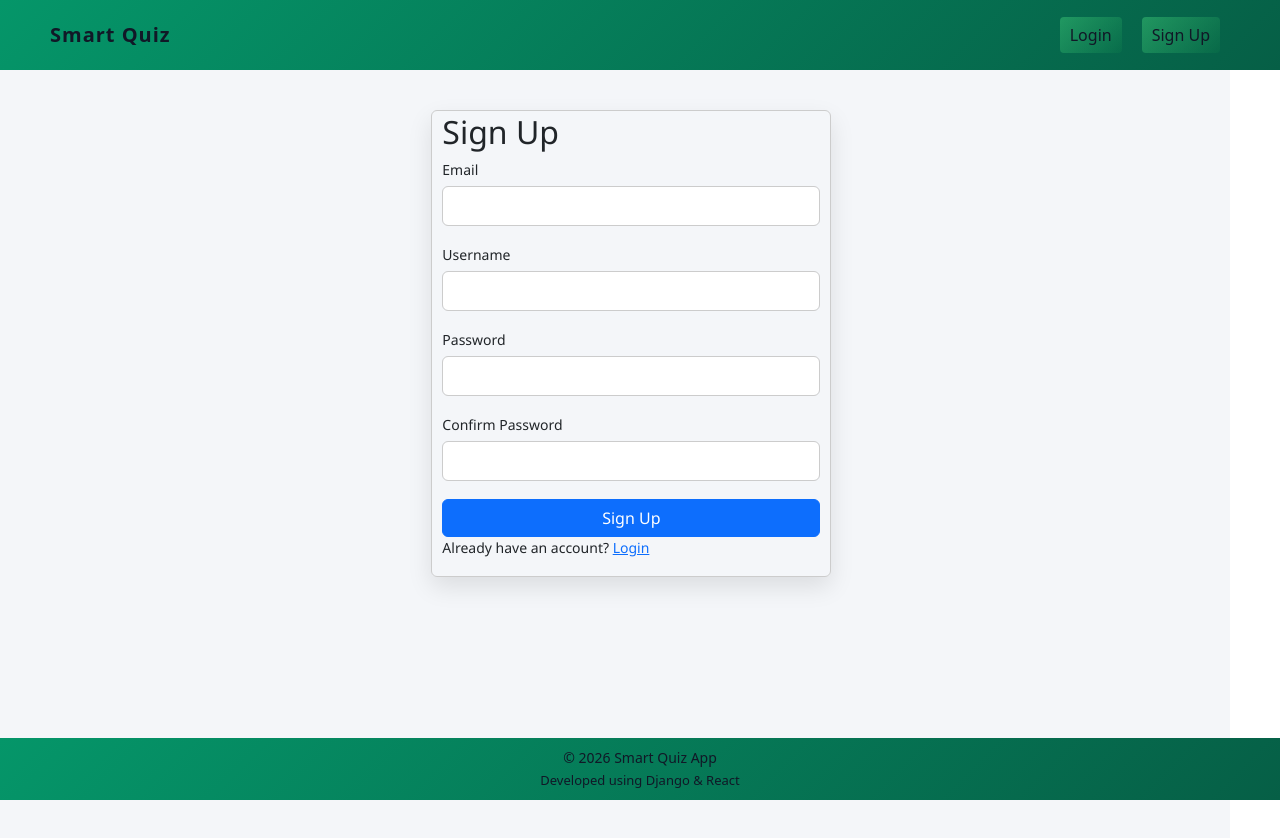
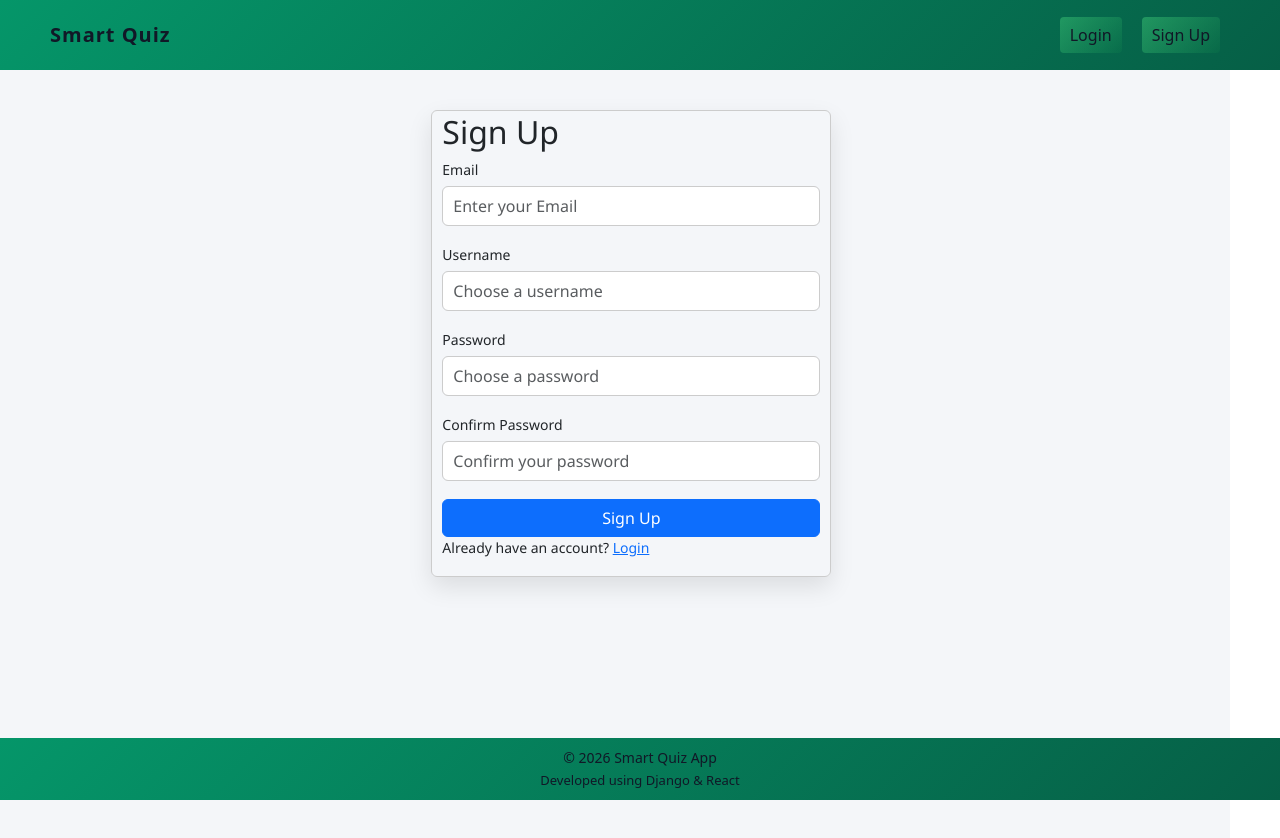
Before and after one commit to gopal0681/smartquizprototype, a React (Create React App) app in the folder frontend/: page /signup in a window 1280 px wide. Shown: the top 838 px of the page. Built offline with nearby package versions, Linux system fonts and the light colour scheme.

Commit message:
Login and Signup Error

```diff
--- a/frontend/src/Pages/Login.js
+++ b/frontend/src/Pages/Login.js
@@ -31,11 +31,19 @@ function Login() {
 
                             <div className="form-group">
                                 <label htmlFor="username" className="form-label">Username</label>
-                                 <input type="text" className="form-control" id="username" value={username} onChange={(e) => setUsername(e.target.value)} required />
+                                <input type="text" className="form-control" id="username"
+                                    autoComplete="username"
+                                    placeholder="Enter your username"
+                                    value={username}
+                                    onChange={(e) => setUsername(e.target.value)} required />
                             </div>
                             <div className="form-group">
                                 <label htmlFor="password" className="form-label">Password</label>
-                                <input type="password" className="form-control" id="password" value={password} onChange={(e) => setPassword(e.target.value)} required />
+                                <input type="password" className="form-control" id="password"
+                                    autoComplete="password"
+                                    placeholder="Enter your password"
+                                    value={password}
+                                    onChange={(e) => setPassword(e.target.value)} required />
                             </div>
 
                             <button type="submit" className="btn btn-primary">Login</button>
--- a/frontend/src/Pages/SignUp.js
+++ b/frontend/src/Pages/SignUp.js
@@ -15,7 +15,6 @@ function SignUp() {
     const validatePassword = (password) => {
         const regex =
             /^(?=.*[A-Z])(?=.*[0-9])(?=.*[!@#$%^&*])[A-Za-z0-9!@#$%^&*]{8,}$/;
-
         return regex.test(password);
     }
 
@@ -57,19 +56,35 @@ const handleSignup = async (e) => {
                         <h2>Sign Up</h2>
                         <div className="form-group">
                             <label htmlFor="email" className="form-label">Email</label>
-                            <input type="text" className="form-control" id="email" value={email} onChange={(e) => setEmail(e.target.value)} required />
+                            <input type="text" className="form-control" id="email"
+                                autoComplete="email"
+                                placeholder="Enter your Email"
+                                value={email}
+                                onChange={(e) => setEmail(e.target.value)} required />
                         </div>
                         <div className="form-group">
                             <label htmlFor="username" className="form-label">Username</label>
-                            <input type="text" className="form-control" id="username" value={username} onChange={(e) => setUsername(e.target.value)} required />
+                            <input type="text" className="form-control" id="username"
+                                autoComplete="new-username"
+                                placeholder="Choose a username"
+                                value={username}
+                                onChange={(e) => setUsername(e.target.value)} required />
                         </div>
                         <div className="form-group">
                             <label htmlFor="password" className="form-label">Password</label>
-                            <input type="password" className="form-control" id="password" value={password} onChange={(e) => setPassword(e.target.value)} required />
+                            <input type="password" className="form-control" id="password"
+                                autoComplete="new-password"
+                                placeholder="Choose a password"
+                                value={password}
+                                onChange={(e) => setPassword(e.target.value)} required />
                         </div>
                         <div className="form-group">
                             <label htmlFor="password" className="form-label"> Confirm Password</label>
-                            <input type="password" className="form-control" id="confirmpassword" value={confirmpassword} onChange={(e) => setConfirmPassword(e.target.value)} required />
+                            <input type="password" className="form-control" id="confirmpassword"
+                                autoComplete="new-password"
+                                placeholder="Confirm your password"
+                                value={confirmpassword}
+                                onChange={(e) => setConfirmPassword(e.target.value)} required />
                         </div>
 
                         {error && <p style={{ color: "red" }}>{error}</p>}
```
